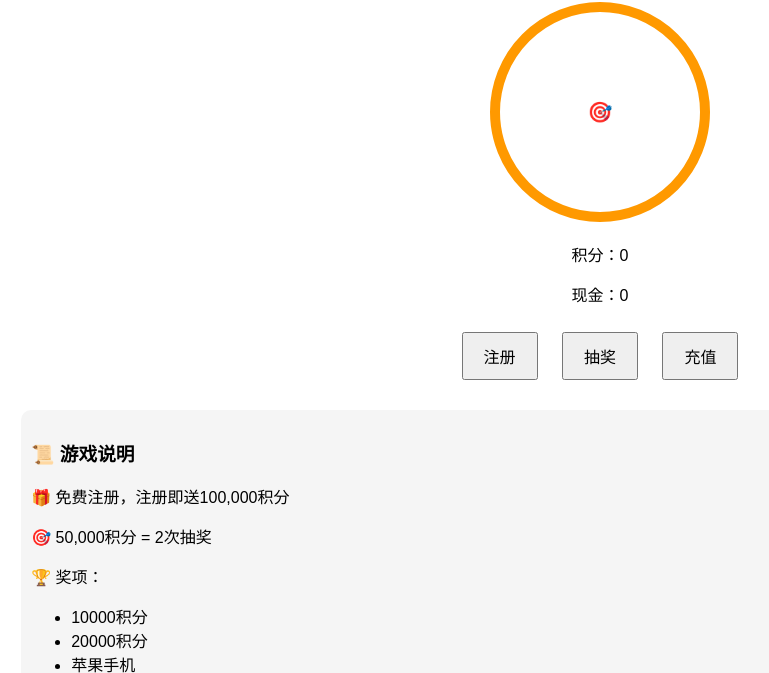
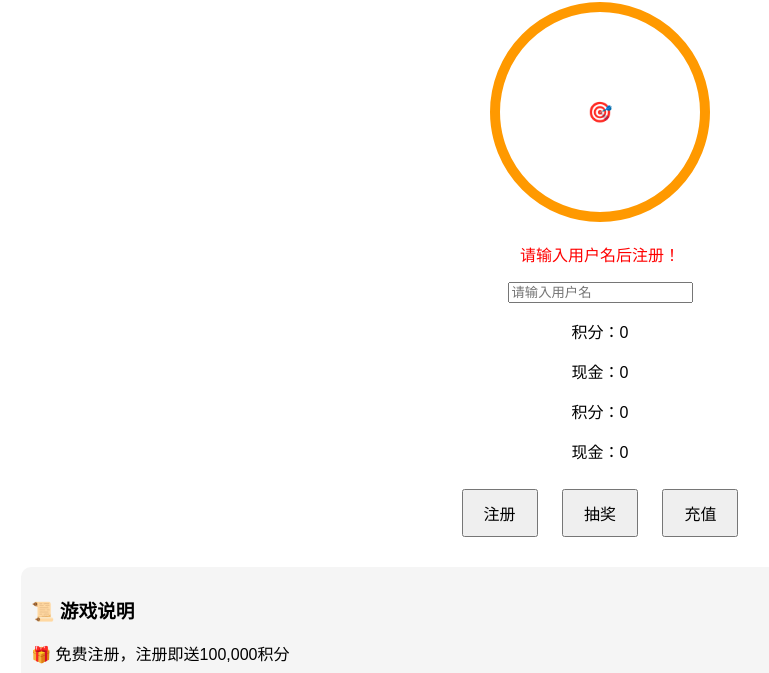
Before and after one commit to gaojian98/lucky-spin, a website: page index.html in a window 1280 px wide. Shown: the part 116-789 px from the top of the page, without its empty margins (40-809 px from the left). Drawn offline with Linux system fonts and the light colour scheme.

```diff
--- a/index.html
+++ b/index.html
@@ -34,7 +34,12 @@
 <h1>🎉 幸运转盘</h1>
 
 <div id="wheel">🎯</div>
+<p style="color:red;">请输入用户名后注册！</p>
 
+<input id="username" placeholder="请输入用户名">
+
+<p>积分：<span id="points">0</span></p>
+<p>现金：<span id="cash">0</span></p>
 <p>积分：<span id="points">0</span></p>
 <p>现金：<span id="cash">0</span></p>
 
```
